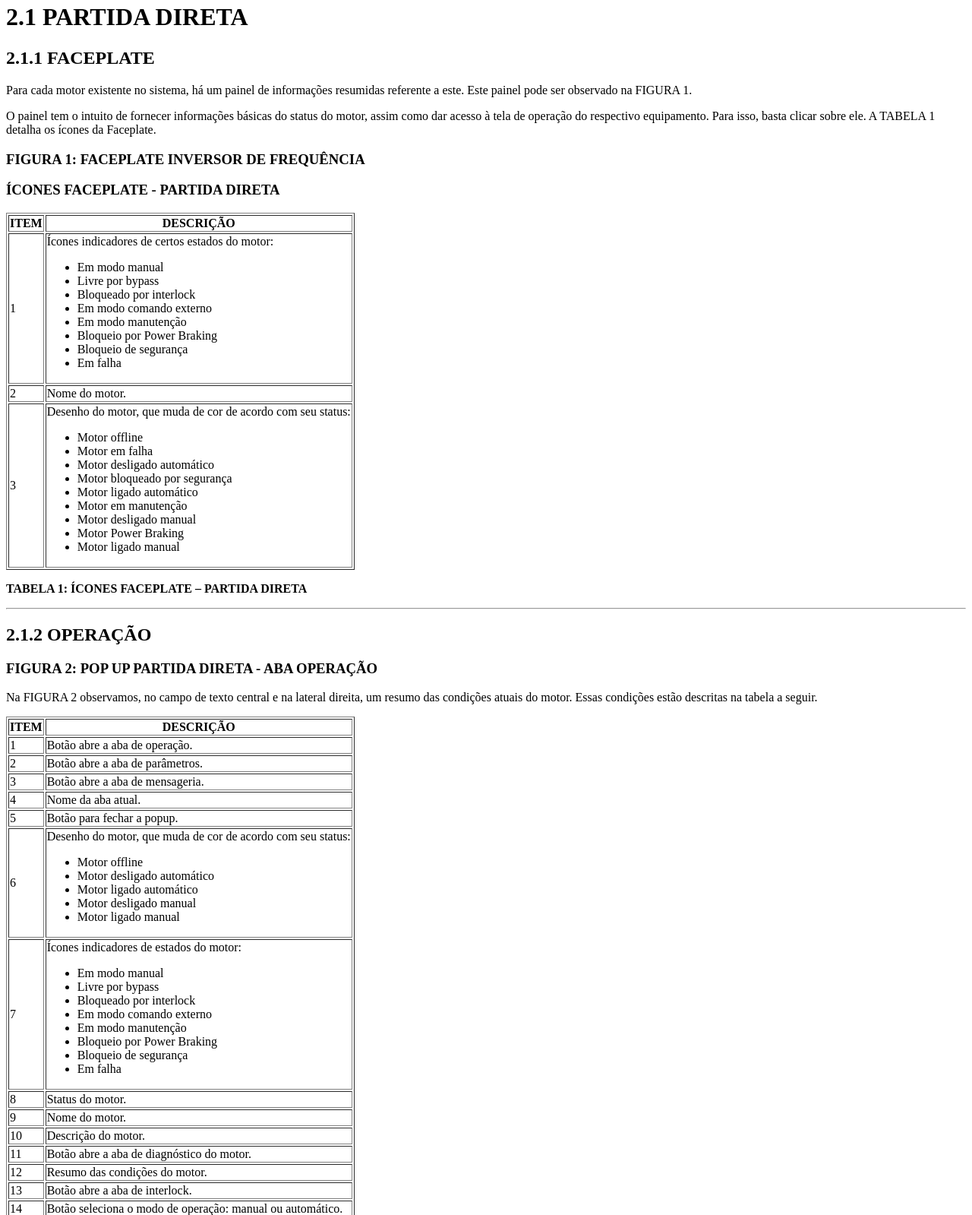
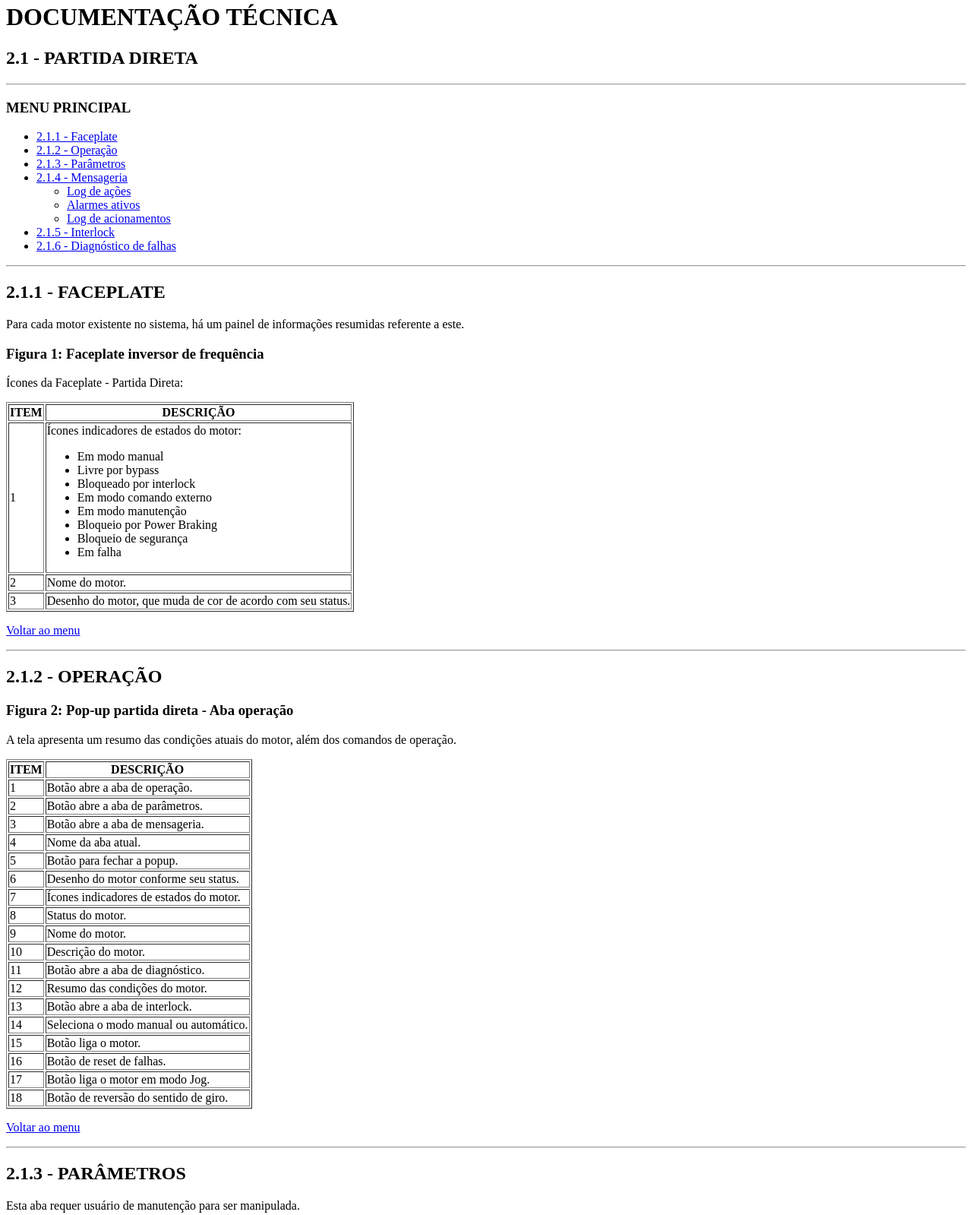
Before and after one commit to joaopaulomarasca/manualAutomazoom, a plain HTML site: page operacaoPadrao.html in a window 1280 px wide. Shown: the part 17-1616 px from the top of the page at 76% size. Drawn offline with Linux system fonts and the light colour scheme.

Commit message:
Partida direta

```diff
--- a/operacaoPadrao.html
+++ b/operacaoPadrao.html
@@ -4,102 +4,61 @@
 <head>
     <meta charset="UTF-8">
     <meta name="viewport" content="width=device-width, initial-scale=1.0">
-    <title>Partida Direta</title>
+    <title>Documentação - Partida Direta</title>
 </head>
+
 <body>
 
-<h1>2.1 PARTIDA DIRETA</h1>
+    <header>
+        <h1>DOCUMENTAÇÃO TÉCNICA</h1>
+        <h2>2.1 - PARTIDA DIRETA</h2>
+        <hr>
+    </header>
 
-<h2>2.1.1 FACEPLATE</h2>
+    <nav>
+        <h3>MENU PRINCIPAL</h3>
 
-<p>
-Para cada motor existente no sistema, há um painel de informações resumidas referente a este.
-Este painel pode ser observado na FIGURA 1.
-</p>
-
-<p>
-O painel tem o intuito de fornecer informações básicas do status do motor, assim como dar acesso
-à tela de operação do respectivo equipamento. Para isso, basta clicar sobre ele.
-A TABELA 1 detalha os ícones da Faceplate.
-</p>
-
-<h3>FIGURA 1: FACEPLATE INVERSOR DE FREQUÊNCIA</h3>
-
-<h3>ÍCONES FACEPLATE - PARTIDA DIRETA</h3>
-
-<table border="1">
-<tr><th>ITEM</th><th>DESCRIÇÃO</th></tr>
-<tr>
-<td>1</td>
-<td>
-Ícones indicadores de certos estados do motor:
         <ul>
-<li>Em modo manual</li>
-<li>Livre por bypass</li>
-<li>Bloqueado por interlock</li>
-<li>Em modo comando externo</li>
-<li>Em modo manutenção</li>
-<li>Bloqueio por Power Braking</li>
-<li>Bloqueio de segurança</li>
-<li>Em falha</li>
+            <li><a href="#faceplate">2.1.1 - Faceplate</a></li>
+            <li><a href="#operacao">2.1.2 - Operação</a></li>
+            <li><a href="#parametros">2.1.3 - Parâmetros</a></li>
+            <li>
+                <a href="#mensageria">2.1.4 - Mensageria</a>
+                <ul>
+                    <li><a href="#logs">Log de ações</a></li>
+                    <li><a href="#alarmes">Alarmes ativos</a></li>
+                    <li><a href="#acionamentos">Log de acionamentos</a></li>
                 </ul>
-</td>
-</tr>
-<tr><td>2</td><td>Nome do motor.</td></tr>
-<tr>
-<td>3</td>
-<td>
-Desenho do motor, que muda de cor de acordo com seu status:
-<ul>
-<li>Motor offline</li>
-<li>Motor em falha</li>
-<li>Motor desligado automático</li>
-<li>Motor bloqueado por segurança</li>
-<li>Motor ligado automático</li>
-<li>Motor em manutenção</li>
-<li>Motor desligado manual</li>
-<li>Motor Power Braking</li>
-<li>Motor ligado manual</li>
+            </li>
+            <li><a href="#interlock">2.1.5 - Interlock</a></li>
+            <li><a href="#diagnostico">2.1.6 - Diagnóstico de falhas</a></li>
         </ul>
-</td>
-</tr>
-</table>
-
-<p><strong>TABELA 1: ÍCONES FACEPLATE – PARTIDA DIRETA</strong></p>
+    </nav>
 
     <hr>
 
-<h2>2.1.2 OPERAÇÃO</h2>
+    <main>
 
-<h3>FIGURA 2: POP UP PARTIDA DIRETA - ABA OPERAÇÃO</h3>
+        <!-- FACEPLATE -->
+        <section id="faceplate">
+            <h2>2.1.1 - FACEPLATE</h2>
 
             <p>
-Na FIGURA 2 observamos, no campo de texto central e na lateral direita, um resumo das condições
-atuais do motor. Essas condições estão descritas na tabela a seguir.
+                Para cada motor existente no sistema, há um painel
+                de informações resumidas referente a este.
             </p>
 
+            <h3>Figura 1: Faceplate inversor de frequência</h3>
+
+            <p>Ícones da Faceplate - Partida Direta:</p>
+
             <table border="1">
-<tr><th>ITEM</th><th>DESCRIÇÃO</th></tr>
-<tr><td>1</td><td>Botão abre a aba de operação.</td></tr>
-<tr><td>2</td><td>Botão abre a aba de parâmetros.</td></tr>
-<tr><td>3</td><td>Botão abre a aba de mensageria.</td></tr>
-<tr><td>4</td><td>Nome da aba atual.</td></tr>
-<tr><td>5</td><td>Botão para fechar a popup.</td></tr>
                 <tr>
-<td>6</td>
-<td>
-Desenho do motor, que muda de cor de acordo com seu status:
-<ul>
-<li>Motor offline</li>
-<li>Motor desligado automático</li>
-<li>Motor ligado automático</li>
-<li>Motor desligado manual</li>
-<li>Motor ligado manual</li>
-</ul>
-</td>
+                    <th>ITEM</th>
+                    <th>DESCRIÇÃO</th>
                 </tr>
                 <tr>
-<td>7</td>
+                    <td>1</td>
                     <td>
                         Ícones indicadores de estados do motor:
                         <ul>
@@ -114,109 +73,151 @@ Desenho do motor, que muda de cor de acordo com seu status:
                         </ul>
                     </td>
                 </tr>
+                <tr>
+                    <td>2</td>
+                    <td>Nome do motor.</td>
+                </tr>
+                <tr>
+                    <td>3</td>
+                    <td>
+                        Desenho do motor, que muda de cor de acordo
+                        com seu status.
+                    </td>
+                </tr>
+            </table>
+
+            <p><a href="#">Voltar ao menu</a></p>
+        </section>
+
+        <hr>
+
+        <!-- OPERAÇÃO -->
+        <section id="operacao">
+            <h2>2.1.2 - OPERAÇÃO</h2>
+
+            <h3>Figura 2: Pop-up partida direta - Aba operação</h3>
+
+            <p>
+                A tela apresenta um resumo das condições atuais do motor,
+                além dos comandos de operação.
+            </p>
+
+            <table border="1">
+                <tr>
+                    <th>ITEM</th>
+                    <th>DESCRIÇÃO</th>
+                </tr>
+                <tr><td>1</td><td>Botão abre a aba de operação.</td></tr>
+                <tr><td>2</td><td>Botão abre a aba de parâmetros.</td></tr>
+                <tr><td>3</td><td>Botão abre a aba de mensageria.</td></tr>
+                <tr><td>4</td><td>Nome da aba atual.</td></tr>
+                <tr><td>5</td><td>Botão para fechar a popup.</td></tr>
+                <tr><td>6</td><td>Desenho do motor conforme seu status.</td></tr>
+                <tr><td>7</td><td>Ícones indicadores de estados do motor.</td></tr>
                 <tr><td>8</td><td>Status do motor.</td></tr>
                 <tr><td>9</td><td>Nome do motor.</td></tr>
                 <tr><td>10</td><td>Descrição do motor.</td></tr>
-<tr><td>11</td><td>Botão abre a aba de diagnóstico do motor.</td></tr>
+                <tr><td>11</td><td>Botão abre a aba de diagnóstico.</td></tr>
                 <tr><td>12</td><td>Resumo das condições do motor.</td></tr>
                 <tr><td>13</td><td>Botão abre a aba de interlock.</td></tr>
-<tr><td>14</td><td>Botão seleciona o modo de operação: manual ou automático.</td></tr>
+                <tr><td>14</td><td>Seleciona o modo manual ou automático.</td></tr>
                 <tr><td>15</td><td>Botão liga o motor.</td></tr>
                 <tr><td>16</td><td>Botão de reset de falhas.</td></tr>
                 <tr><td>17</td><td>Botão liga o motor em modo Jog.</td></tr>
-<tr><td>18</td><td>Botão aciona a reversão/inversão do sentido de giro do motor.</td></tr>
+                <tr><td>18</td><td>Botão de reversão do sentido de giro.</td></tr>
             </table>
 
-<p><strong>TABELA 2: ÍCONES TELA DE OPERAÇÃO - PARTIDA DIRETA</strong></p>
+            <p><a href="#">Voltar ao menu</a></p>
+        </section>
 
         <hr>
 
-<h2>2.1.3 PARÂMETROS</h2>
+        <!-- PARÂMETROS -->
+        <section id="parametros">
+            <h2>2.1.3 - PARÂMETROS</h2>
 
             <p>
                 Esta aba requer usuário de manutenção para ser manipulada.
-A FIGURA 3 demonstra a tela de parâmetros.
             </p>
 
-<h3>FIGURA 3: PARÂMETROS - PARTIDA DIRETA</h3>
-
-<p>A TABELA 3 detalha todos os ícones contidos na aba de parâmetros.</p>
+            <h3>Figura 3: Parâmetros - Partida Direta</h3>
 
             <table border="1">
-<tr><th>ITEM</th><th>DESCRIÇÃO</th></tr>
+                <tr>
+                    <th>ITEM</th>
+                    <th>DESCRIÇÃO</th>
+                </tr>
                 <tr><td>1</td><td>Configura o tempo de operação para gerar alerta de horímetro.</td></tr>
                 <tr><td>2</td><td>Tempo de operação do motor.</td></tr>
                 <tr><td>3</td><td>Zera o tempo de operação do motor.</td></tr>
-<tr><td>4</td><td>Desativa o retorno de ligado do motor (ignora retornos).</td></tr>
+                <tr><td>4</td><td>Desativa o retorno de ligado do motor.</td></tr>
                 <tr><td>5</td><td>Inverte o sinal de retorno.</td></tr>
                 <tr><td>6</td><td>Coloca o motor em modo manutenção.</td></tr>
                 <tr><td>7</td><td>Coloca o motor em modo BYPASS.</td></tr>
             </table>
 
-<p><strong>TABELA 3: ÍCONES TELA DE PARÂMETROS - PARTIDA DIRETA</strong></p>
+            <p><a href="#">Voltar ao menu</a></p>
+        </section>
 
         <hr>
 
-<h2>2.1.4 MENSAGERIA</h2>
+        <!-- MENSAGERIA -->
+        <section id="mensageria">
+            <h2>2.1.4 - MENSAGERIA</h2>
 
-<p>
-Na aba de mensageria da partida direta existem três guias:
-</p>
+            <p>A aba de mensageria possui três guias:</p>
 
             <ul>
                 <li>Logs de ações dos usuários.</li>
                 <li>Alarmes ativos do periférico.</li>
-<li>Log em formato de gráfico dos acionamentos da partida.</li>
+                <li>Log em formato de gráfico dos acionamentos.</li>
             </ul>
 
-<h3>2.1.4.1 LOG DE AÇÕES</h3>
-
-<h4>FIGURA 4: MENSAGERIA LOG AÇÕES - PARTIDA DIRETA</h4>
+            <h3 id="logs">2.1.4.1 - LOG DE AÇÕES</h3>
+            <p>Figura 4: Mensageria - Log de ações.</p>
 
             <table border="1">
                 <tr><th>ITEM</th><th>DESCRIÇÃO</th></tr>
                 <tr><td>1</td><td>Botão abre a guia de alarmes ativos.</td></tr>
             </table>
 
-<hr>
-
-<h3>2.1.4.2 ALARMES ATIVOS</h3>
-
-<h4>FIGURA 5: MENSAGERIA ALARMES - PARTIDA DIRETA</h4>
+            <h3 id="alarmes">2.1.4.2 - ALARMES ATIVOS</h3>
+            <p>Figura 5: Mensageria - Alarmes.</p>
 
             <table border="1">
                 <tr><th>ITEM</th><th>DESCRIÇÃO</th></tr>
                 <tr><td>1</td><td>Botão abre a guia de log dos acionamentos.</td></tr>
             </table>
 
-<p><strong>TABELA 5: ÍCONES MENSAGERIA ALARMES ATIVOS - POP UP PARTIDA DIRETA</strong></p>
-
-<hr>
-
-<h3>2.1.4.3 LOG DE ACIONAMENTOS</h3>
-
-<h4>FIGURA 6: MENSAGERIA LOG DE ACIONAMENTOS - PARTIDA DIRETA</h4>
+            <h3 id="acionamentos">2.1.4.3 - LOG DE ACIONAMENTOS</h3>
+            <p>Figura 6: Mensageria - Log de acionamentos.</p>
 
             <table border="1">
                 <tr><th>ITEM</th><th>DESCRIÇÃO</th></tr>
                 <tr><td>1</td><td>Botão retorna para o log de alarmes.</td></tr>
             </table>
 
-<p><strong>TABELA 6: ÍCONES MENSAGERIA LOG DE ACIONAMENTOS - PARTIDA DIRETA</strong></p>
+            <p><a href="#">Voltar ao menu</a></p>
+        </section>
 
         <hr>
 
-<h2>2.1.5 INTERLOCK</h2>
+        <!-- INTERLOCK -->
+        <section id="interlock">
+            <h2>2.1.5 - INTERLOCK</h2>
 
             <p>
-A tela de interlock (FIGURA 7) mostra o status dos intertravamentos do sistema.
-É possível verificar a condição de cada sinal através do ícone ao lado do texto do interlock.
-A indicação estará na cor azul, com um ponto de exclamação, quando ativada.
-Quando desativada, ficará com a cor próxima à das letras e sem o ponto de exclamação.
-Caso todos os sinais estejam ativos, a indicação de "LIVRE" será acionada.
+                A tela de interlock mostra o status dos intertravamentos
+                do sistema. É possível verificar a condição de cada sinal
+                através do ícone ao lado do texto do interlock.
             </p>
 
-<h3>FIGURA 7: INTERLOCK</h3>
+            <p>
+                Quando todos os sinais estão ativos, a indicação de
+                "LIVRE" será acionada.
+            </p>
+
+            <h3>Figura 7: Interlock</h3>
 
             <table border="1">
                 <tr><th>ITEM</th><th>DESCRIÇÃO</th></tr>
@@ -226,23 +227,24 @@ Caso todos os sinais estejam ativos, a indicação de "LIVRE" será acionada.
                 <tr><td>4</td><td>Texto descritivo do interlock.</td></tr>
                 <tr><td>5</td><td>Nome do equipamento.</td></tr>
                 <tr><td>6</td><td>Segunda indicação de interlock OK.</td></tr>
-<tr><td>7</td><td>Indicação de livre, equipamento desbloqueado por interlock.</td></tr>
+                <tr><td>7</td><td>Indicação de equipamento livre.</td></tr>
             </table>
 
-<p><strong>TABELA 7: ÍCONES ABA DE INTERLOCK - POP UP PARTIDA DIRETA</strong></p>
+            <p><a href="#">Voltar ao menu</a></p>
+        </section>
 
         <hr>
 
-<h2>2.1.6 DIAGNÓSTICO DE FALHAS</h2>
+        <!-- DIAGNÓSTICO -->
+        <section id="diagnostico">
+            <h2>2.1.6 - DIAGNÓSTICO DE FALHAS</h2>
 
             <p>
-Na FIGURA 8 é possível visualizar o diagnóstico de falhas e estados do equipamento.
-Os estados esperados para o funcionamento do equipamento possuem seus ícones alterados para
-a cor azul, com um ponto de exclamação dentro, quando estão ativos, da mesma forma que as
-falhas e estados inadequados são indicados.
+                Nesta tela é possível visualizar o diagnóstico de falhas
+                e estados do equipamento.
             </p>
 
-<h3>FIGURA 8: DIAGNÓSTICO DE FALHAS</h3>
+            <h3>Figura 8: Diagnóstico de falhas</h3>
 
             <table border="1">
                 <tr><th>ITEM</th><th>DESCRIÇÃO</th></tr>
@@ -250,13 +252,17 @@ falhas e estados inadequados são indicados.
                 <tr><td>2</td><td>Indicador de status ativo.</td></tr>
             </table>
 
-<p><strong>TABELA 8: ÍCONES TELA DE DIAGNÓSTICO DE FALHAS - POP UP PARTIDA DIRETA</strong></p>
+            <p><a href="#">Voltar ao menu</a></p>
+        </section>
+
+    </main>
 
     <hr>
 
-<a href="./index.html">
-    <button type="button">VOLTAR</button>
-</a>
+    <footer>
+        <p>Documentação Técnica - Sistema de Automação</p>
+        <p><a href="./index.html">VOLTAR À PÁGINA INICIAL</a></p>
+    </footer>
 
 </body>
 </html>
```
Lines whose indentation alone changed are shown as unchanged.
